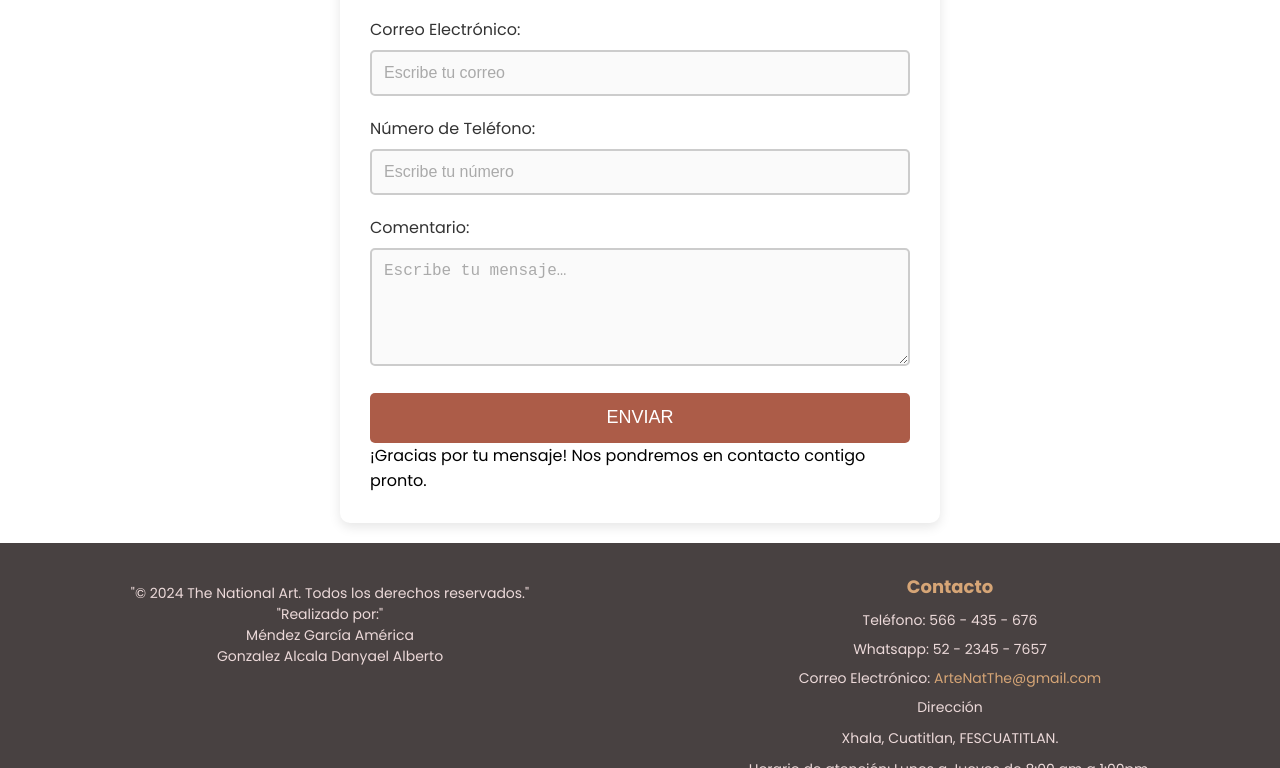
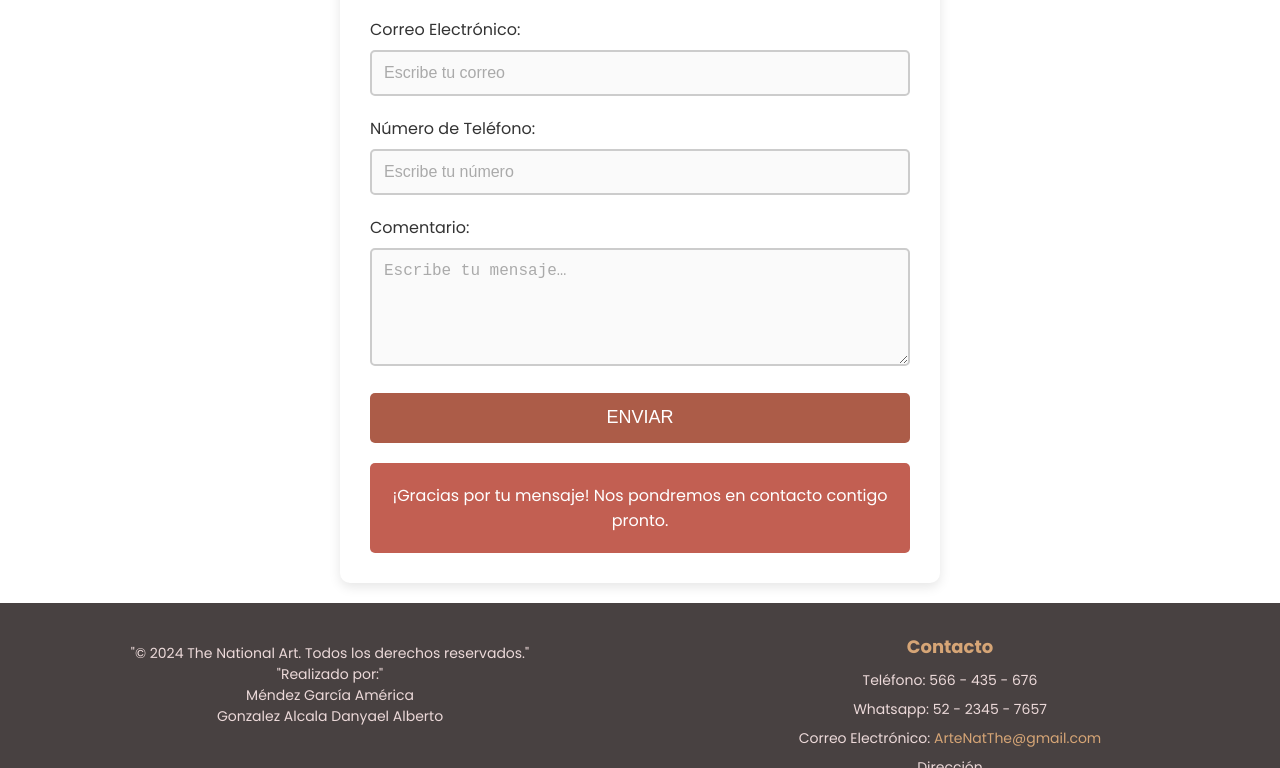
Before and after one commit to AmeMG/AmeMG.github.io, a plain HTML site: page Contacto.html in a window 1280 px wide. Both pictures are taken after typing "Sample", "Sample", "name@example.com", "5551234", "Sample" into the empty fields and a click on the button "ENVIAR". Shown: the part 1244-2012 px from the top of the page. Drawn offline with Linux system fonts and the light colour scheme.

Commit message:
Update estilo.css

```diff
--- a/estilo.css
+++ b/estilo.css
@@ -490,3 +490,11 @@ input::placeholder, textarea::placeholder {
         font-size: 20px;
     }
 }
+#success-message {
+    background-color: #c25f52;
+    color: white;
+    padding: 20px;
+    border-radius: 5px;
+    text-align: center;
+    margin-top: 20px;
+}
```
